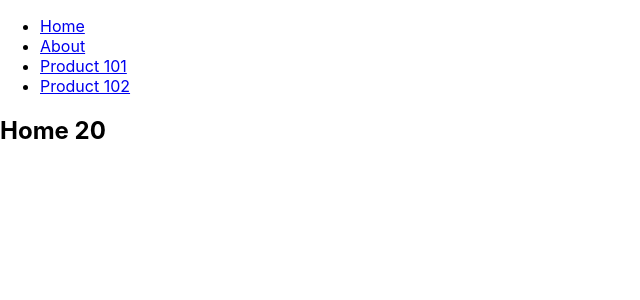
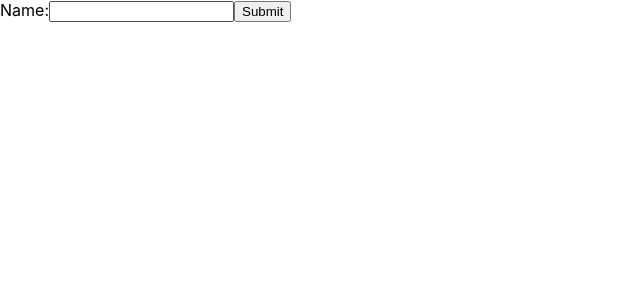
Before and after one commit to salinpaul94/60_DAY_PLAN_FOR_CROSS_PALTFORM_DEVELOPMENT, a React (Create React App) app in the folder my-router-app/: page / in a window 1280 px wide. Shown: the top 300 px of the page, without its empty margins (0-640 px from the left). Built offline with nearby package versions, Linux system fonts and the light colour scheme.

Commit message:
day 6 task 1 example form

```diff
--- a/my-router-app/src/App.js
+++ b/my-router-app/src/App.js
@@ -1,21 +1,9 @@
 import './App.css';
-import RoutesPracticeTask20 from './componentsDay5/RoutesPracticeTask20';
+import SimpleFormTask1Example1 from './componentsDay6/FormsTask1Example1';
 
 function App() {
   return (
-    // <RouterTask14Example1/>
-    // <RouterTask14Example2/>
-    // <RouterTask15Example1/>
-    // <RouterTask15Example2/>
-    // <RouterTask16Example1/>
-    // <RouterTask16Example2/>
-    // <RouterTask17Example1/>
-    // <RouterParameterTask17Example2/>
-    // <UseNavigateTask18Example1/>
-    // <RouterParameterTask18Example2/>
-    // <RoutesPracticeTask19Example1/>
-    // <RouterPracticeTask19Example2/>
-    <RoutesPracticeTask20/>
+    <SimpleFormTask1Example1/>
   );
 }
 
--- /dev/null
+++ b/my-router-app/src/componentsDay6/FormsTask1Example1.js
@@ -0,0 +1,26 @@
+import React, { useState } from "react";
+
+function SimpleFormTask1Example1() {
+  const [name, setName] = useState('');
+
+  const handleSubmit = (e) => {
+    e.preventDefault();
+    alert(`Submitted name: ${name}`);
+  };
+
+  return (
+    <form onSubmit={handleSubmit}>
+      <label>
+        Name:
+        <input
+          type="text"
+          value={name}
+          onChange={(e) => setName(e.target.value)}
+        />
+      </label>
+      <button type="submit">Submit</button>
+    </form>
+  );
+}
+
+export default SimpleFormTask1Example1;
```
Also changed, not shown: my-router-app/src/AppDay5.js (added, +22 -0 lines), 1 other file (tests, documents, lock files or other folders).
